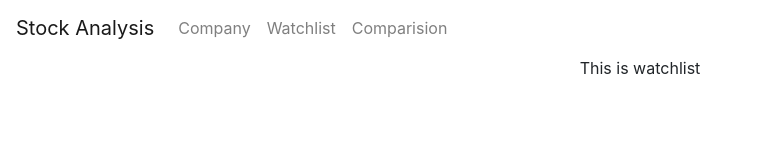
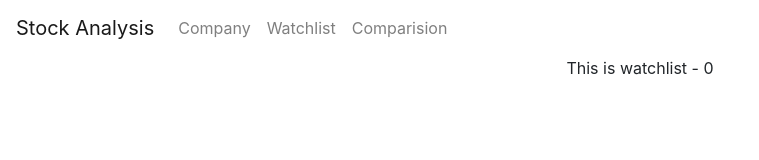
Before and after one commit to sunilkumar-aricent/StockChartAnalysis, a React app in the folder charts-app/: page /watchlist in a window 1280 px wide. Shown: the top 160 px of the page, without its empty margins (0-759 px from the left). Built offline with nearby package versions, Linux system fonts and the light colour scheme.

Commit message:
implementing watchlist

```diff
--- a/charts-app/src/company/action.js
+++ b/charts-app/src/company/action.js
@@ -1,7 +1,8 @@
 
 import axios from 'axios';
 
-const historicalDataApi = 'https://www.alphavantage.co/query?function=TIME_SERIES_DAILY&outputsize=full&apikey=LYK5FRW7A27I9REB';
+// const historicalDataApi = 'https://www.alphavantage.co/query?function=TIME_SERIES_DAILY&outputsize=full&apikey=LYK5FRW7A27I9REB';
+const historicalDataApi = 'https://www.alphavantage.co/query?function=TIME_SERIES_DAILY&apikey=LYK5FRW7A27I9REB';
 
 export const getHistoricalData = (stock, callback) => {
     return (dispatch) => {
--- a/charts-app/src/company/index.js
+++ b/charts-app/src/company/index.js
@@ -95,6 +95,27 @@ class Company extends Component {
         );
     }
 
+    addToWatchlist = () => {
+        debugger;
+        const selectedStock = this.state.selectedStock;
+        const watchlist = JSON.parse(localStorage.getItem('watchlist')) || [];
+        // if (watchlist.indexOf(selectedStock)) === -1) {
+        //     // add to watchlist
+        //     watchlist.push(selectedStock);
+        //     localStorage.setItem('watchlist', watchlist);
+        // } else {
+        //     // stock already exist
+        //     alert('stock already exist in the watchlist');
+        // }
+        if (watchlist.indexOf(selectedStock) === -1) {
+            watchlist.push(selectedStock);
+            localStorage.setItem('watchlist', JSON.stringify(watchlist));
+        } else {
+            // stock already exist
+            alert('stock already exist in the watchlist');
+        }
+    }
+
     render() {
         return (
             <div id="company">
@@ -105,6 +126,7 @@ class Company extends Component {
                     </div>
                 </div>
                 <h1>{!this.state.selectedStock ? 'No stock selected' : `Selected stock is: ${this.state.selectedStock}`}</h1>
+                {this.state.selectedStock && <button className="btn btn-primary" onClick={this.addToWatchlist}>Add to watchlist</button>}
                 {this.renderHistoricalData()}
             </div>
         )
--- /dev/null
+++ b/charts-app/src/watchlist/actions.js
@@ -0,0 +1,20 @@
+import axios from 'axios';
+
+const historicalDataApi = 'https://www.alphavantage.co/query?function=TIME_SERIES_DAILY&apikey=LYK5FRW7A27I9REB';
+
+
+export const getWatchlistData = (watchlist, callback) => {
+    return (dispatch) => {
+        const promises = [];
+        watchlist.forEach(element => {
+            const test = axios.get(`${historicalDataApi}&symbol=NSE:${element}`);
+            promises.push(test);
+        });
+        dispatch({ type: 'SHOW_LOADER' });
+        Promise.all(promises).then(([...res]) => {
+            console.log(res);
+            dispatch({ type: 'HIDE_LOADER' });
+            callback(res);
+        });
+    }
+}
--- a/charts-app/src/watchlist/index.js
+++ b/charts-app/src/watchlist/index.js
@@ -1,13 +1,75 @@
 import React from 'react';
+import { connect } from 'react-redux';
+import { getWatchlistData } from './actions';
 
-export default class Watchlist extends React.Component {
+class Watchlist extends React.Component {
     state = {
+        watchlist: JSON.parse(localStorage.getItem('watchlist')) || [],
+        watchlist2: []
+    }
 
+    componentDidMount() {
+        // make api call to get data for each item in watchlist
+        this.props.getWatchlistData(this.state.watchlist, (watchlistData) => {
+            console.log(watchlistData);
+            const watchlist2 = [];
+            watchlistData.forEach((element, index) => {
+                console.log(element);
+                // const keys = Object.keys(element.data['Time Series (Daily)']);
+                const values = Object.values(element.data['Time Series (Daily)']);
+                const price = values[0]['4. close'];
+                const volume = values[0]['5. volume'];
+                watchlist2.push({ price, volume });
+            });
+            this.setState({ watchlist2 });
+        });
+    }
+
+    renderWatchlist() {
+        if( !this.state.watchlist2.length ) {
+            return null;
+        }
+        // const watchlist = this.state.watchlist;
+        const html = this.state.watchlist2.map((item, index) => {
+            const company = this.state.watchlist[index];
+            const price = item.price;
+            const volume = item.volume;
+            return (
+                <tr>
+                    <td>{company}</td>
+                    <td>{price}</td>
+                    <td>{volume}</td>
+                </tr>
+            );
+        });
+        return (
+            <table className="table table-stripped">
+                <tr>
+                    <th>Company</th>
+                    <th>Price</th>
+                    <th>Volume</th>
+                </tr>
+                {html}
+            </table>
+        );
     }
 
     render = () => (
         <div>
-             This is watchlist
+             This is watchlist - {this.state.watchlist.length}
+            {this.renderWatchlist()}
         </div>
     )
 }
+
+const mapStateToProps = (state) => ({
+    watchlist: state.watchlist
+})
+
+const mapDispatchToProps = {
+    getWatchlistData
+};
+
+const connectedComponent = connect(mapStateToProps, mapDispatchToProps)(Watchlist);
+
+export default connectedComponent;
```
